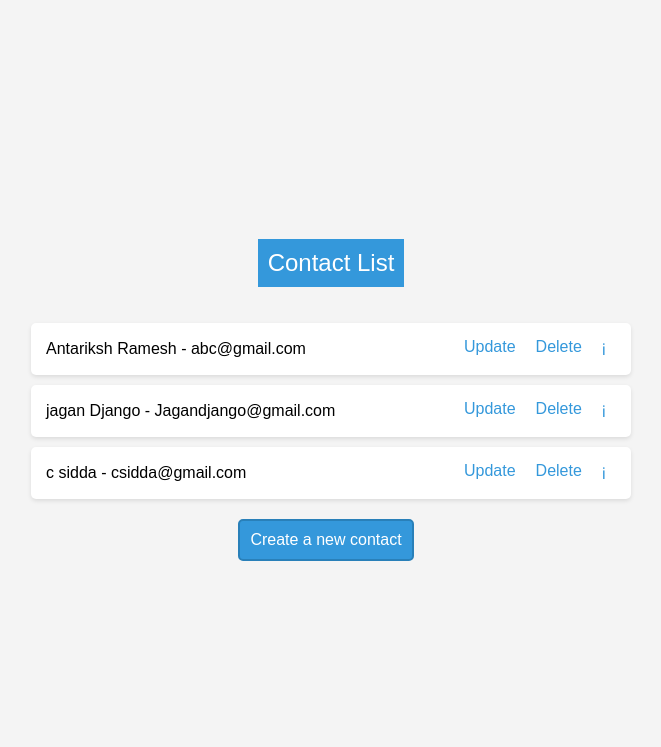
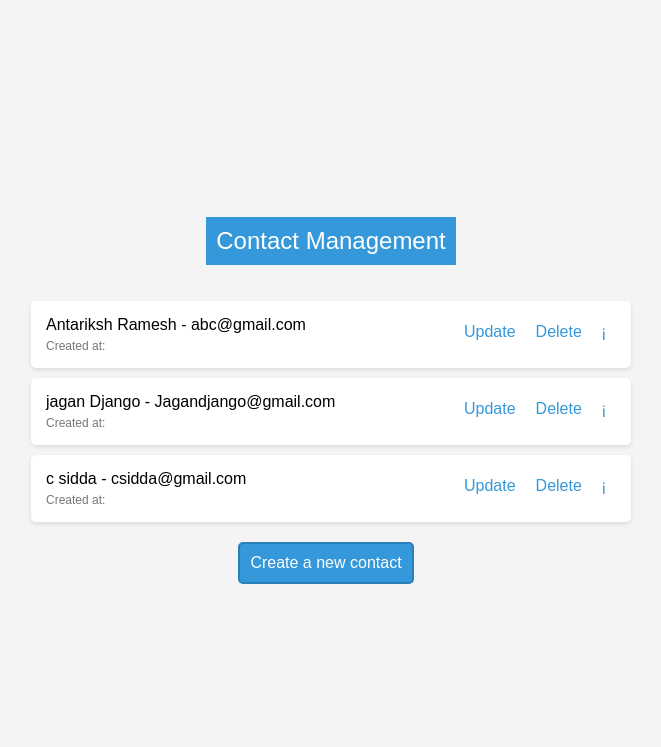
Before and after one commit to Antariksh-Ramesh/Antariksh_Ramesh, a Django app: page /contacts/ in a window 1280 px wide. Shown: the top 747 px of the page, without its empty margins (309-970 px from the left). Run offline with Django 5.2, Linux system fonts and the light colour scheme; data comes from the database, SQL or seed files in the repository; both versions use the stored data as it was after the commit.

Commit message:
models.py

```diff
--- a/Antariksh_Ramesh/urls.py
+++ b/Antariksh_Ramesh/urls.py
@@ -2,7 +2,7 @@
 from django.contrib import admin
 from django.urls import path, include
 from django.views.generic import RedirectView
-from Contact_details.views import contact_list, contact_create, contact_update, contact_delete  # Update this line
+from Contact_details.views import contact_list, contact_create, contact_update, contact_delete
 
 urlpatterns = [
     path('admin/', admin.site.urls),
--- a/Contact_details/Templates/Contact_details/contact_detail.html
+++ b/Contact_details/Templates/Contact_details/contact_detail.html
@@ -71,7 +71,6 @@
         <p><strong>Phone Number:</strong> {{ contact.phone_number }}</p>
     </div>
 
-    <!-- Add a link to go back to the contact list -->
     <a href="{% url 'contact_list' %}" class="back-link">Back to Contact List</a>
 
     <!-- Footer -->
--- a/Contact_details/Templates/Contact_details/contact_list.html
+++ b/Contact_details/Templates/Contact_details/contact_list.html
@@ -2,7 +2,7 @@
 <html lang="en">
 <head>
     <meta charset="UTF-8">
-    <title>Contact List</title>
+    <title>Contact Management</title>
     <style>
         body {
             font-family: Arial, sans-serif;
@@ -46,6 +46,12 @@
             flex: 1;
         }
 
+        .contact-time {
+            color: #777;
+            font-size: 12px;
+            margin-top: 5px;
+        }
+
         .actions {
             display: flex;
             gap: 10px;
@@ -77,11 +83,11 @@
             color: #fff;
             text-decoration: none;
             border-radius: 5px;
-            border: 2px solid #2980b9; /* Border color */
+            border: 2px solid #2980b9;
         }
 
         .create-link:hover {
-            background-color: #2980b9; /* Darker shade of blue on hover */
+            background-color: #2980b9;
             text-decoration: underline;
         }
 
@@ -97,7 +103,7 @@
     </style>
 </head>
 <body>
-    <header>Contact List</header>
+    <header>Contact Management</header>
 
     <div>
         {% if contacts %}
@@ -106,6 +112,7 @@
                     <li>
                         <div class="contact-info">
                             {{ contact.first_name }} {{ contact.last_name }} - {{ contact.email }}
+                            <div class="contact-time">Created at: {{ contact.created_at|date:"F j, Y H:i" }}</div>
                         </div>
                         <div class="actions">
                             <a href="{% url 'contact_update' pk=contact.pk %}">Update</a>
@@ -119,7 +126,6 @@
             <p class="empty-message">No contacts available</p>
         {% endif %}
 
-        <!-- Add a link to create a new contact -->
         <div class="create-link-container">
             <a href="{% url 'contact_create' %}" class="create-link">Create a new contact</a>
         </div>
--- a/Contact_details/Templates/Contact_details/contact_update.html
+++ b/Contact_details/Templates/Contact_details/contact_update.html
@@ -93,14 +93,14 @@
 <body>
     <h1>Update Contact</h1>
 
-    <!-- Your contact update form goes here -->
+
     <form method="post" action="{% url 'contact_update' pk=contact.pk %}">
         {% csrf_token %}
         {{ form.as_p }}
         <button type="submit">Update Contact</button>
     </form>
 
-    <!-- Add a link to go back to the contact list -->
+
     <a href="{% url 'contact_list' %}">Back to Contact List</a>
 
     <!-- Footer -->
--- a/Contact_details/models.py
+++ b/Contact_details/models.py
@@ -2,10 +2,11 @@
 from django.db import models
 
 class Contact(models.Model):
-    first_name = models.CharField(max_length=50)
+    first_name = models.CharField(max_length=50, unique=True)
     last_name = models.CharField(max_length=50, unique=True)
-    email = models.EmailField(unique=True)  # Add unique constraint for email
+    email = models.EmailField(unique=True)
     phone_number = models.CharField(max_length=10)
+    created_at = models.DateTimeField(auto_now_add=True)
 
     class Meta:
         app_label = 'Contact_details'
--- a/Contact_details/views.py
+++ b/Contact_details/views.py
@@ -1,7 +1,7 @@
 from django.shortcuts import render, get_object_or_404, redirect
 from .models import Contact
 from .forms import ContactForm
-# In one of your views, for testing purposes
+
 from django.urls import get_resolver
 
 
```
Also changed, not shown: db.sqlite3.
